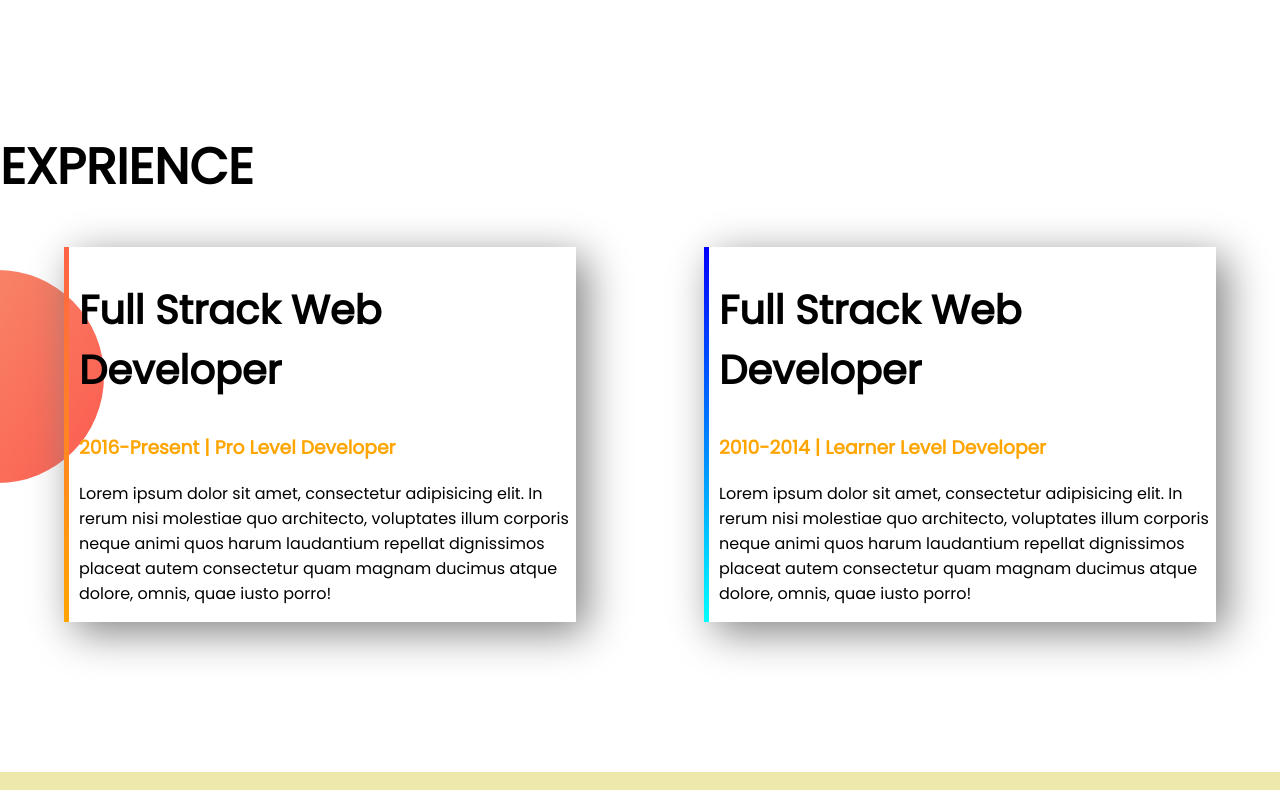
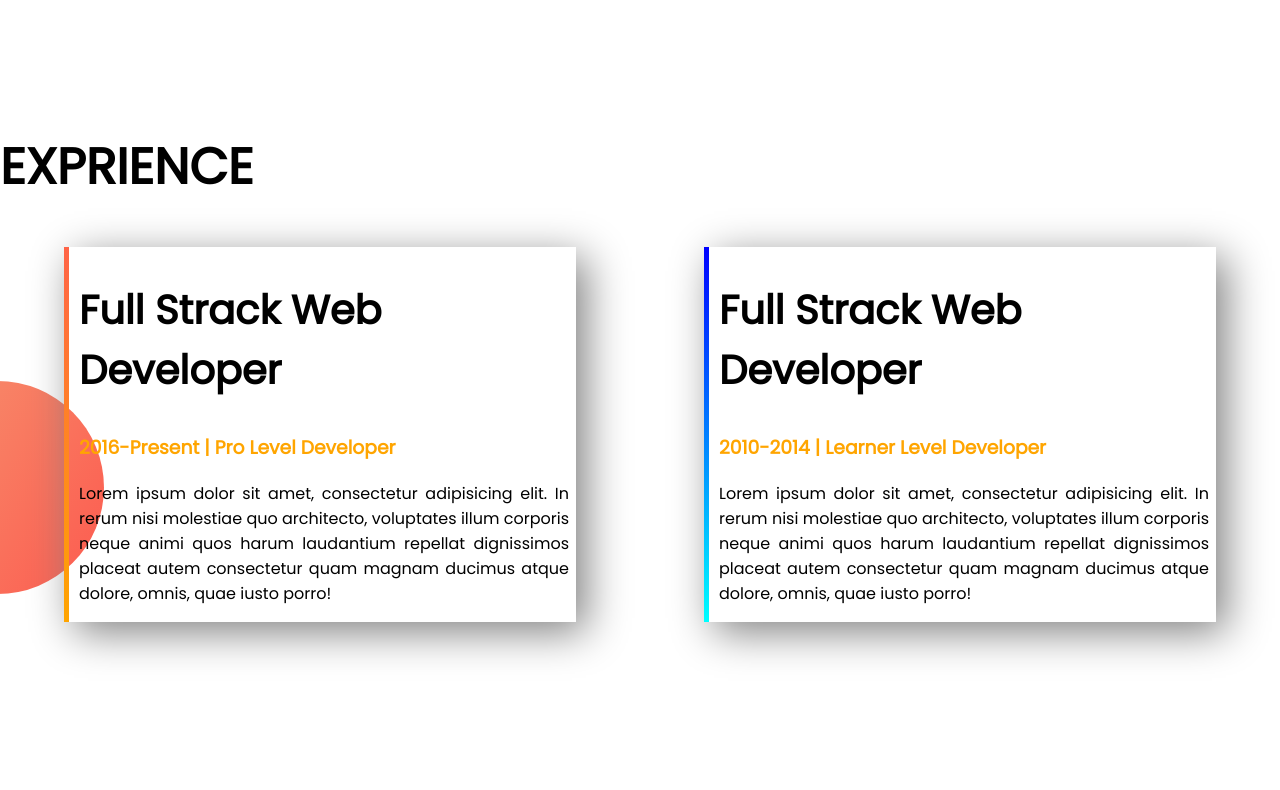
Before and after one commit to Solimullah10/developer-portfolio, a plain HTML site: page index.html in a window 1280 px wide. Shown: the part 1080-1870 px from the top of the page. Drawn offline with Linux system fonts and the light colour scheme.

Commit message:
complect

```diff
--- a/style.css
+++ b/style.css
@@ -1,6 +1,9 @@
 body{
     font-family: 'Poppins', sans-serif;
     margin: 0;
+}
+body p{
+    text-align: justify;
 }
 h1{
   font-size: 50px;
@@ -45,6 +48,7 @@ section{
     background-image: url(images/exp-bg.png);
     background-repeat: no-repeat;
     background-position: left;
+    padding-bottom: 223px;
 }
 .flexible-container{
     display: flex;
@@ -55,6 +59,7 @@ section{
     margin-left: 5%;
     margin-right: 5%;
     padding-left: 10px;
+    padding-right: 7px;
 }
 #learn-level{
     border-left: 5px solid;
```
